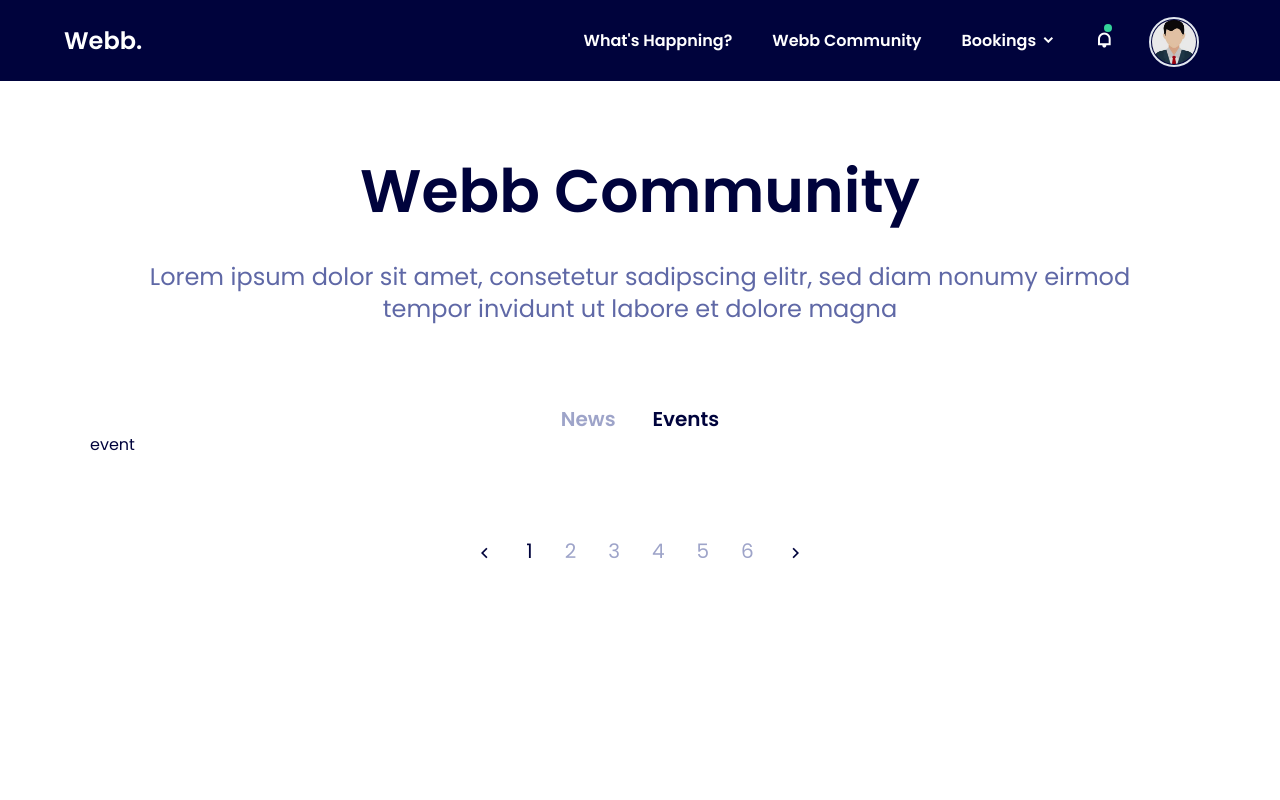
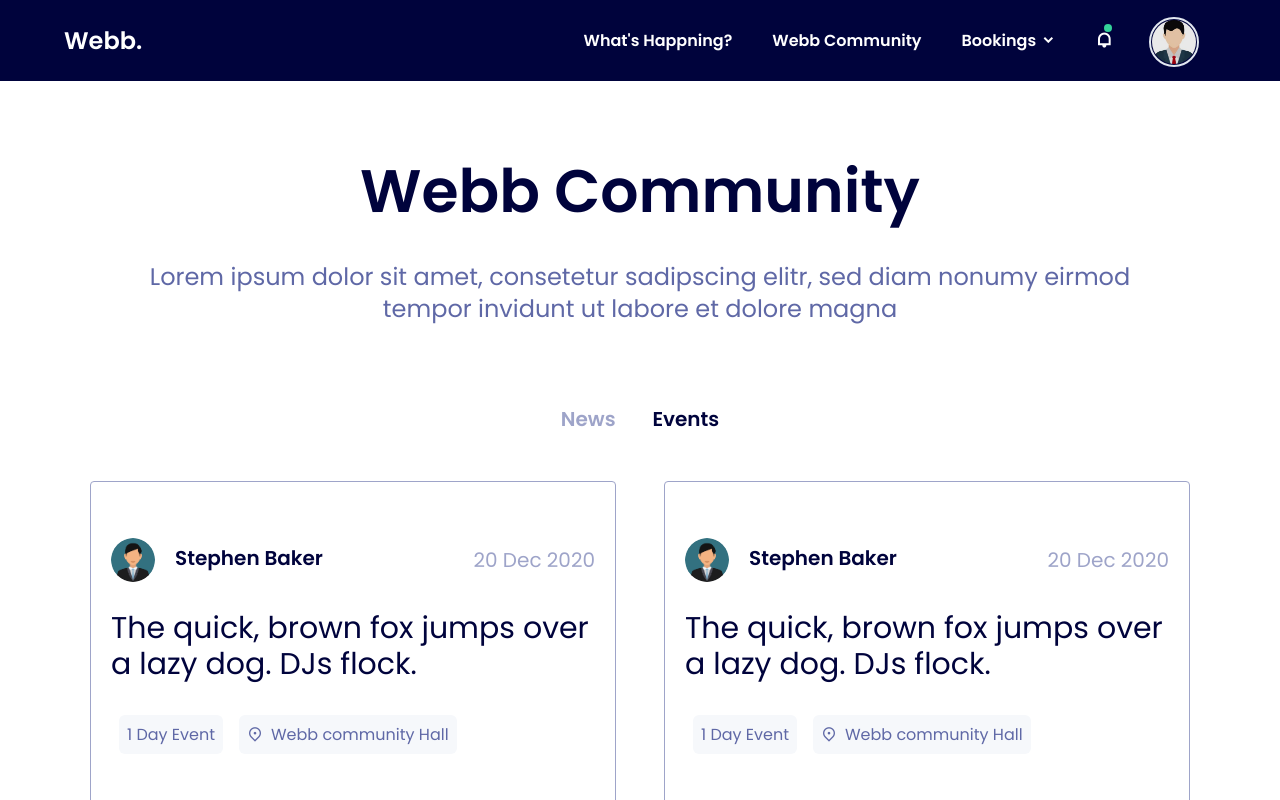
Before and after one commit to usmankhalid444/webbcommunity, a Vue app: page /webbcommunity in a window 1280 px wide. Both pictures are taken after a click on the element "News". Shown: the top 800 px of the page. Built offline with nearby package versions, Linux system fonts and the light colour scheme.

Commit message:
some pages added

```diff
--- a/src/components/pages/frontend/webb-community/WebbCommunity.vue
+++ b/src/components/pages/frontend/webb-community/WebbCommunity.vue
@@ -1,7 +1,9 @@
 <template>
   <Header headerClasses="text-white bg-custom-darkblue" />
 
-  <div class="container mx-auto lg:w-800p xl:w-1100p text-custom-darkblue">
+  <div
+    class="container mx-auto lg:w-800p xl:w-1100p text-custom-darkblue px-2 md:px-0"
+  >
     <Intro
       heading="Webb Community"
       info="Lorem ipsum dolor sit amet, consetetur sadipscing elitr, sed diam nonumy eirmod tempor invidunt ut labore et dolore magna"
@@ -25,7 +27,7 @@
     <News v-if="showEvent" />
     <Event v-if="!showEvent" />
 
-    <div class="text-center mt-20 text-xl text-custom-lightgray">
+    <div class="text-center my-14 text-xl text-custom-lightgray">
       <i class="ri-arrow-left-s-line align-middle mx-4 text-custom-darkblue">
       </i>
       <a href="#" class="mx-2 md:mx-4 text-custom-darkblue">1</a>
--- a/src/components/pages/frontend/webb-community/components/Event.vue
+++ b/src/components/pages/frontend/webb-community/components/Event.vue
@@ -1,9 +1,83 @@
 <template>
-  <div>
-    <h1>event</h1>
+  <div class="grid grid-cols-12 xl:gap-12 gap-4 mt-12">
+    <EventCard
+      v-for="card in cards"
+      :key="card.id"
+      :imgsrc="card.imgsrc"
+      :name="card.name"
+      :date="card.date"
+      :heading="card.heading"
+      :duration="card.duration"
+      :location="card.location"
+    />
   </div>
 </template>
 <script>
-export default {};
+import EventCard from "./EventCard";
+export default {
+  components: {
+    EventCard,
+  },
+  data() {
+    return {
+      cards: [
+        {
+          id: 1,
+          imgsrc: "/assets/user2.png",
+          name: "Stephen Baker",
+          date: "20 Dec 2020",
+          heading: "The quick, brown fox jumps over a lazy dog. DJs flock.",
+          duration: "1 Day Event",
+          location: "Webb community Hall",
+        },
+        {
+          id: 2,
+          imgsrc: "/assets/user2.png",
+          name: "Stephen Baker",
+          date: "20 Dec 2020",
+          heading: "The quick, brown fox jumps over a lazy dog. DJs flock.",
+          duration: "1 Day Event",
+          location: "Webb community Hall",
+        },
+        {
+          id: 3,
+          imgsrc: "/assets/user2.png",
+          name: "Stephen Baker",
+          date: "20 Dec 2020",
+          heading: "The quick, brown fox jumps over a lazy dog. DJs flock.",
+          duration: "1 Day Event",
+          location: "Webb community Hall",
+        },
+        {
+          id: 4,
+          imgsrc: "/assets/user2.png",
+          name: "Stephen Baker",
+          date: "20 Dec 2020",
+          heading: "The quick, brown fox jumps over a lazy dog. DJs flock.",
+          duration: "1 Day Event",
+          location: "Webb community Hall",
+        },
+        {
+          id: 5,
+          imgsrc: "/assets/user2.png",
+          name: "Stephen Baker",
+          date: "20 Dec 2020",
+          heading: "The quick, brown fox jumps over a lazy dog. DJs flock.",
+          duration: "1 Day Event",
+          location: "Webb community Hall",
+        },
+        {
+          id: 6,
+          imgsrc: "/assets/user2.png",
+          name: "Stephen Baker",
+          date: "20 Dec 2020",
+          heading: "The quick, brown fox jumps over a lazy dog. DJs flock.",
+          duration: "1 Day Event",
+          location: "Webb community Hall",
+        },
+      ],
+    };
+  },
+};
 </script>
 <style></style>
--- a/src/components/pages/frontend/webb-community/components/Card.vue
+++ b/src/components/pages/frontend/webb-community/components/EventCard.vue
@@ -1,6 +1,8 @@
 <template>
-  <div class="border border-custom-lightgray col-span-12 md:col-span-6">
-    <div class="text-xl px-5 py-9 md:py-14 hover:shadow-xl">
+  <div
+    class="border border-custom-lightgray col-span-12 md:col-span-6 hover:border-custom-lightblue transform hover:scale-105 transition duration-500 rounded hover:shadow-2xl"
+  >
+    <div class="text-xl px-5 py-9 md:py-14 ">
       <img
         class="inline w-11 h-11 rounded-full"
         :src="imgsrc"
@@ -11,6 +13,14 @@
       <h1 class="text-3xl py-7">
         {{ heading }}
       </h1>
+      <div class="text-base text-custom-lightblue my-3">
+        <p class=" inline p-2 rounded-md mx-2 bg-custom-lightgreen">
+          {{ duration }}
+        </p>
+        <p class="inline p-2 rounded-md mx-2 bg-custom-lightgreen">
+          <i class="ri-map-pin-2-line pr-2"></i>{{ location }}
+        </p>
+      </div>
       <p class="text-custom-lightblue  leading-relaxed">
         {{ info }}
       </p>
@@ -25,6 +35,8 @@ export default {
     date: String,
     heading: String,
     info: String,
+    duration: String,
+    location: String,
   },
 };
 </script>
--- a/src/components/pages/frontend/webb-community/components/News.vue
+++ b/src/components/pages/frontend/webb-community/components/News.vue
@@ -1,13 +1,21 @@
 <template>
   <div class="grid grid-cols-12 xl:gap-12 gap-4 mt-12">
-    <Card imgsrc="" name="" date="" heading="" info="" />
+    <NewsCard
+      v-for="card in cards"
+      :key="card.id"
+      :imgsrc="card.imgsrc"
+      :name="card.name"
+      :date="card.date"
+      :heading="card.heading"
+      :info="card.info"
+    />
   </div>
 </template>
 <script>
-import Card from "./Card";
+import NewsCard from "./NewsCard";
 export default {
   components: {
-    Card,
+    NewsCard,
   },
   data() {
     return {
--- /dev/null
+++ b/src/components/pages/frontend/webb-community/components/NewsCard.vue
@@ -0,0 +1,35 @@
+<template>
+  <div
+    class="border border-custom-lightgray col-span-12 md:col-span-6 hover:border-custom-lightblue transform hover:scale-105 transition duration-500 rounded hover:shadow-2xl"
+  >
+    <div class="text-xl px-5 py-9 md:py-14 ">
+      <img
+        class="inline w-11 h-11 rounded-full"
+        :src="imgsrc"
+        alt="userimage"
+      />
+      <p class="inline px-5 font-semibold ">{{ name }}</p>
+      <p class="float-right mt-2 text-custom-lightgray">{{ date }}</p>
+      <h1 class="text-3xl py-7">
+        {{ heading }}
+      </h1>
+      <p class="text-custom-lightblue  leading-relaxed">
+        {{ info }}
+      </p>
+    </div>
+  </div>
+</template>
+<script>
+export default {
+  props: {
+    imgsrc: String,
+    name: String,
+    date: String,
+    heading: String,
+    info: String,
+    duration: String,
+    location: String,
+  },
+};
+</script>
+<style></style>
```
Also changed, not shown: public/assets/user2.png (added).
